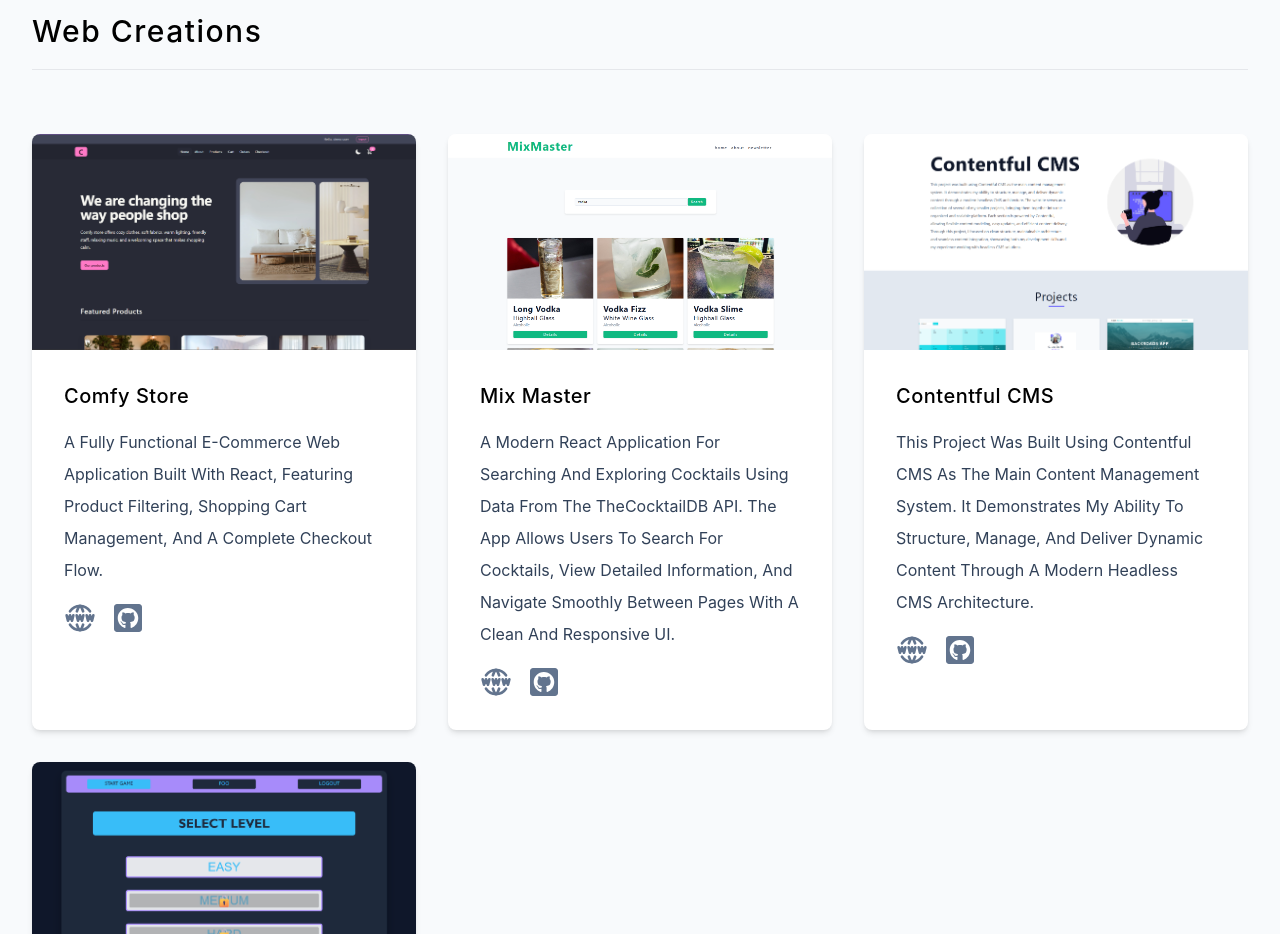
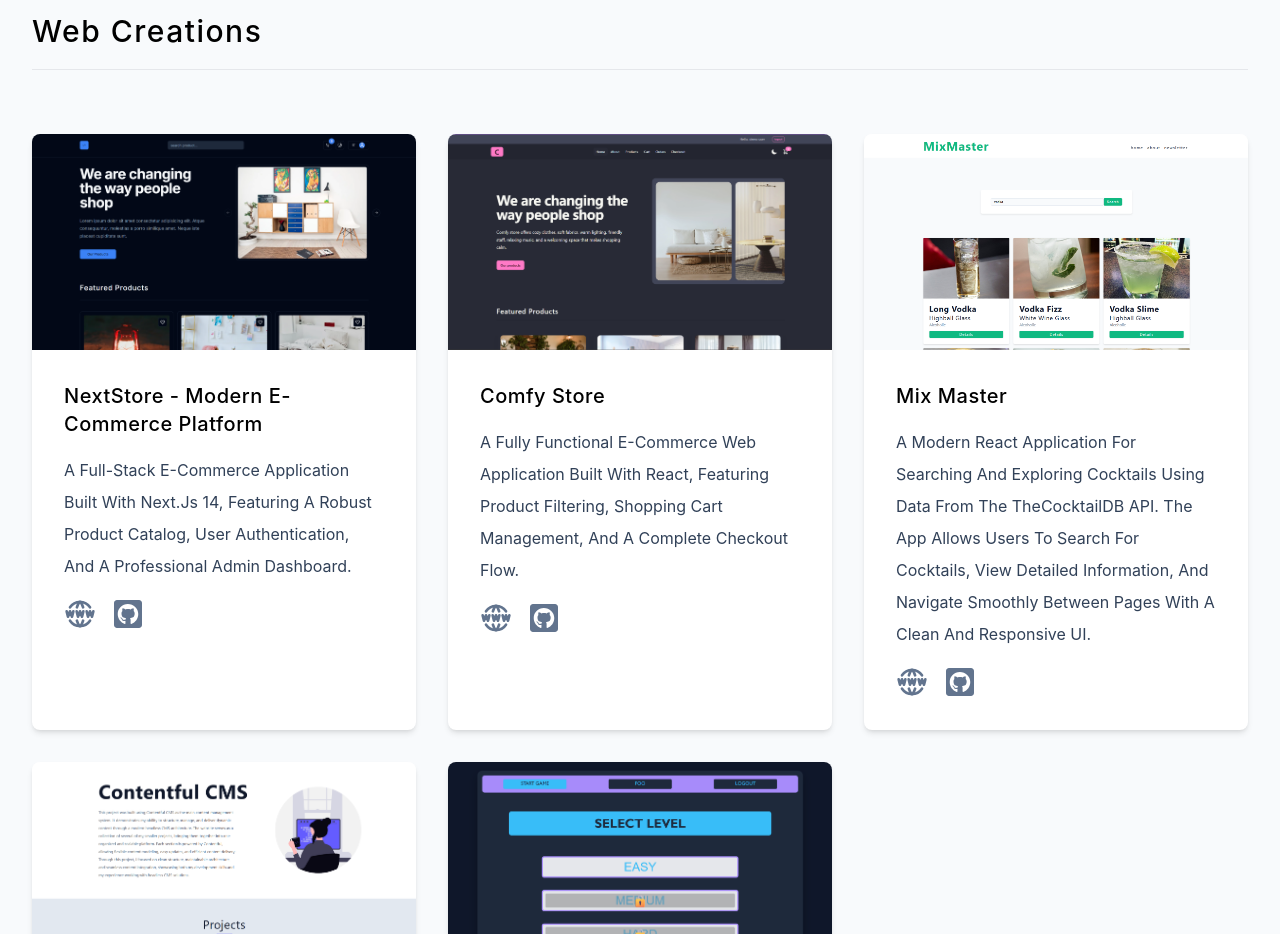
Before and after one commit to Alina0303/web-dev-portfolio, a React (Vite) app: page / in a window 1280 px wide. Shown: the part 1720-2654 px from the top of the page. Built offline with nearby package versions, Linux system fonts and the light colour scheme.

Commit message:
Update data.jsx
New project

```diff
--- a/src/data.jsx
+++ b/src/data.jsx
@@ -4,6 +4,7 @@ import quiz from "./assets/quiz.png";
 import mixMaster from "./assets/cocktail.png";
 import content from "./assets/contentfull.png";
 import comfy from "./assets/comfi-store.png";
+import nextStore from "./assets/next-store.png";
 
 export const links = [
   { id: nanoid(), href: "#home", text: "home" },
@@ -34,6 +35,14 @@ export const skills = [
 ];
 
 export const projects = [
+  {
+    id: nanoid(),
+    img: nextStore,
+    url: "https://next-store-project-blond.vercel.app/",
+    github: "https://github.com/Alina0303/next-store-project",
+    title: "NextStore - Modern E-Commerce Platform",
+    text: "A full-stack e-commerce application built with Next.js 14, featuring a robust product catalog, user authentication, and a professional admin dashboard.",
+  },
   {
     id: nanoid(),
     img: comfy,
```
